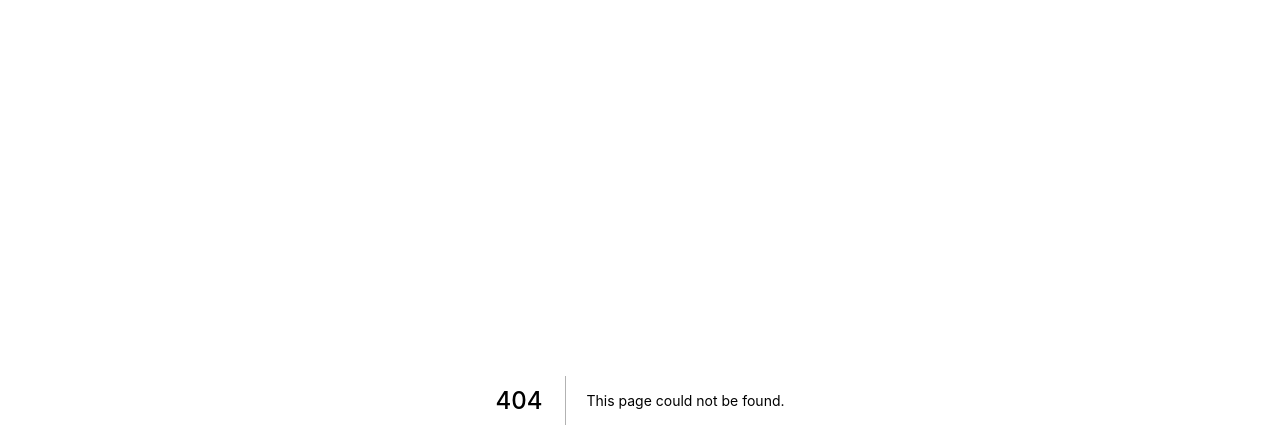
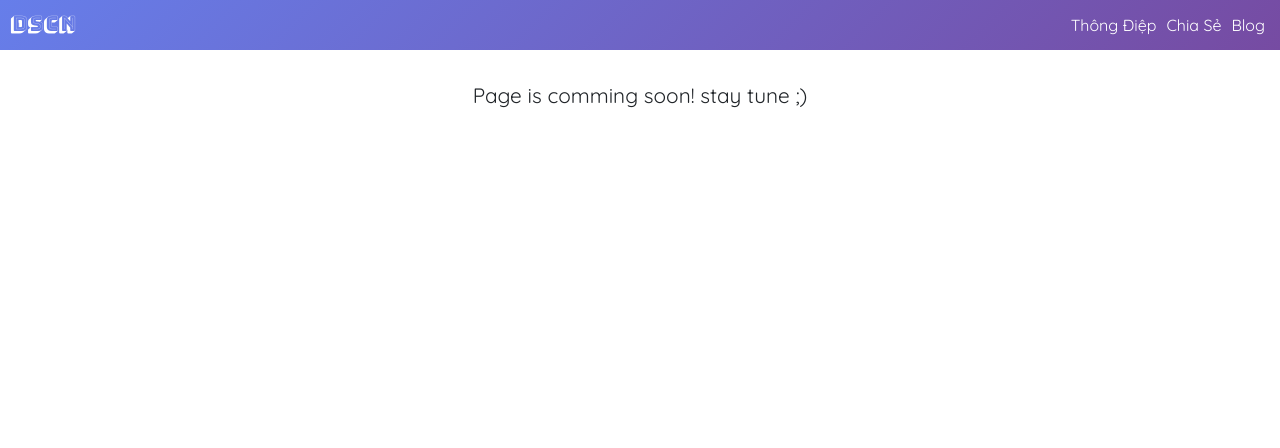
Before and after one commit to longla/dscn-next, a Next.js app: page /blog in a window 1280 px wide. Before the commit this address had no page. Shown: the top 448 px of the page. Built offline with nearby package versions, Linux system fonts and the light colour scheme.

Commit message:
add blog page

```diff
--- a/components/header.js
+++ b/components/header.js
@@ -7,6 +7,7 @@ const Header = () => (
     <nav>
       <a href="/thongdiep" className={"nav-item"}>Thông Điệp</a>
       <a  href="/chiase" className={"nav-item"}>Chia Sẻ</a>
+      <a  href="/blog" className={"nav-item"}>Blog</a>
     </nav>
   </div>
 );
--- /dev/null
+++ b/pages/blog.js
@@ -0,0 +1,12 @@
+
+import Layout from "../components/layout";
+
+const BlogPage = ()=>(
+    <Layout>
+    <div className={"container"}>
+     <div className={"page-title"}>Page is comming soon! stay tune ;)</div>
+    </div>
+  </Layout>
+
+);
+export default BlogPage;
```
